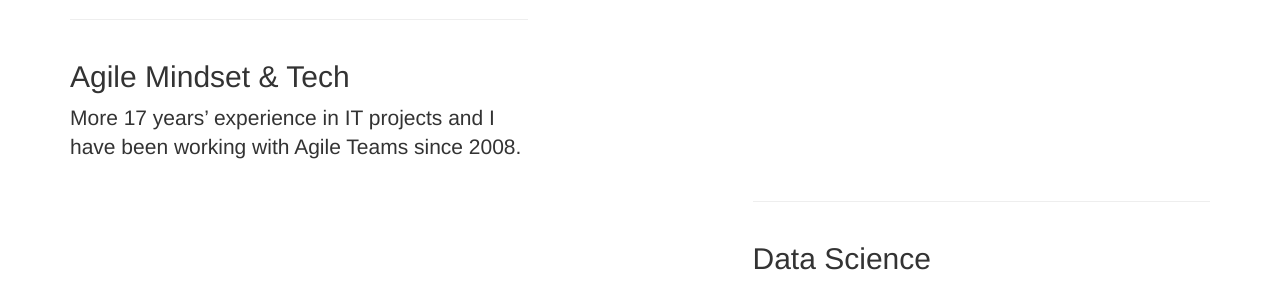
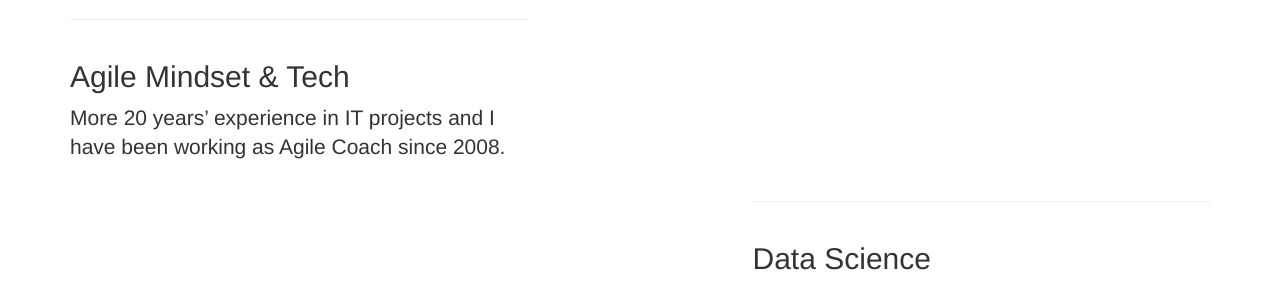
Before and after one commit to andrecataldo/andrecataldo.github.io, a Jekyll site: the page built from _posts/2014-09-21-services-1.markdown, in a window 1280 px wide. Shown: the part 158-447 px from the top of the page. Built offline with Jekyll 4.4.1, drawn with Linux system fonts in a browser that asks for light colours; nearby versions of some CDN libraries; library files that are not in the unit come from our copies.

Commit message:
Update 2014-09-21-services-1.markdown
Alteração no texto

```diff
--- a/_posts/2014-09-21-services-1.markdown
+++ b/_posts/2014-09-21-services-1.markdown
@@ -5,4 +5,4 @@ category: Services
 title: Agile Mindset & Tech
 description: |
 ---
-  More 17 years’ experience in IT projects and I have been working with Agile Teams since 2008.
+  More 20 years’ experience in IT projects and I have been working as Agile Coach since 2008.
```
